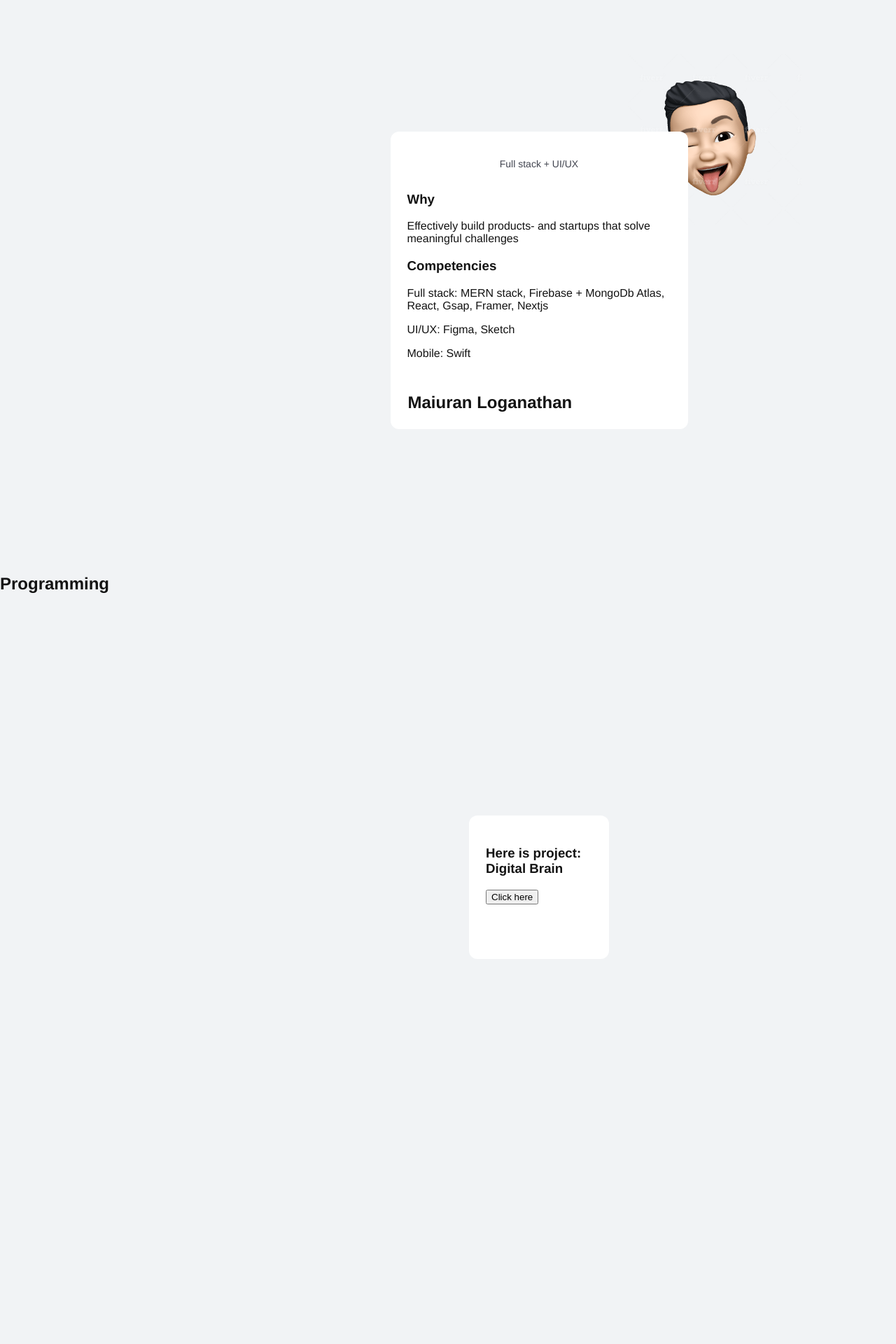
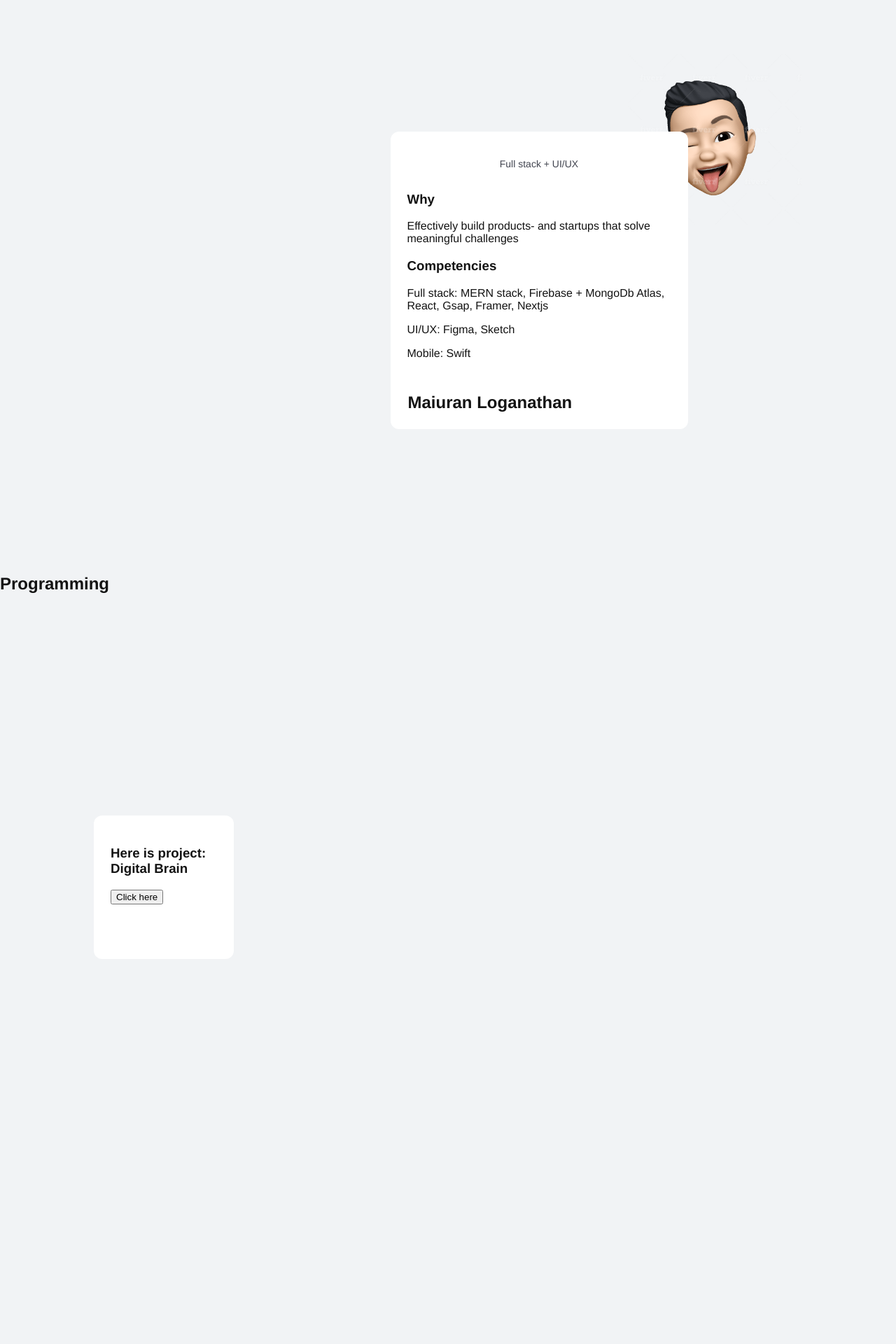
Before and after one commit to Maiuran1404/mayoopage, a React (Create React App) app: page / in a window 1280 px wide. Shown: the top 1920 px of the page at 70% size. Built offline with nearby package versions, Linux system fonts and the light colour scheme.

Commit message:
first commit

```diff
--- a/src/components/project.js
+++ b/src/components/project.js
@@ -50,7 +50,7 @@ class Project extends Component {
 
         return (
           <div className="container left">
-          <div className='product-row'>
+          <div className='product-row project'>
             <motion.div variants={stagger} className='card project'>
                 <h3>Here is project: {this.props.name}</h3>
                 <button onClick={() => this.handleClick(this.props.pageName)}> Click here </button>
--- a/src/containers/Home.js
+++ b/src/containers/Home.js
@@ -50,7 +50,6 @@ class Home extends Component {
                 <motion.div>
                     <Intro />
                 </motion.div>
-
                 <h2>Programming</h2>
                 <motion.div variants={stagger}>
                     <Project name='Digital Brain' pageName='DigBrain'/>
--- a/src/styles.scss
+++ b/src/styles.scss
@@ -43,6 +43,9 @@ body {
     align-items: center;
     width: 100%;
     padding: 0 80px;
+    &.project {
+      width: 20%
+    }
     img {
       display: flex;
       margin: 0 auto;
@@ -61,6 +64,7 @@ body {
       &.project {
         width: 200px;
         height: 205px;
+
       }
       .category {
         font-size: 0.875rem;
```
Also changed, not shown: 2 other files (tests, documents, lock files or other folders).
